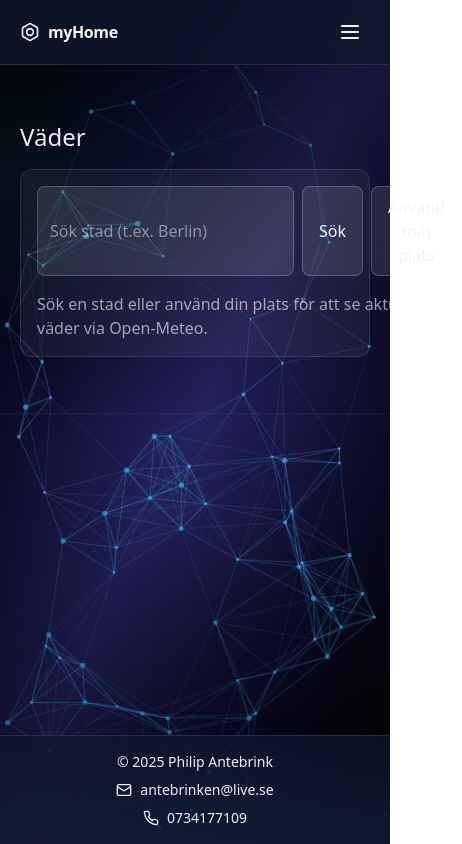
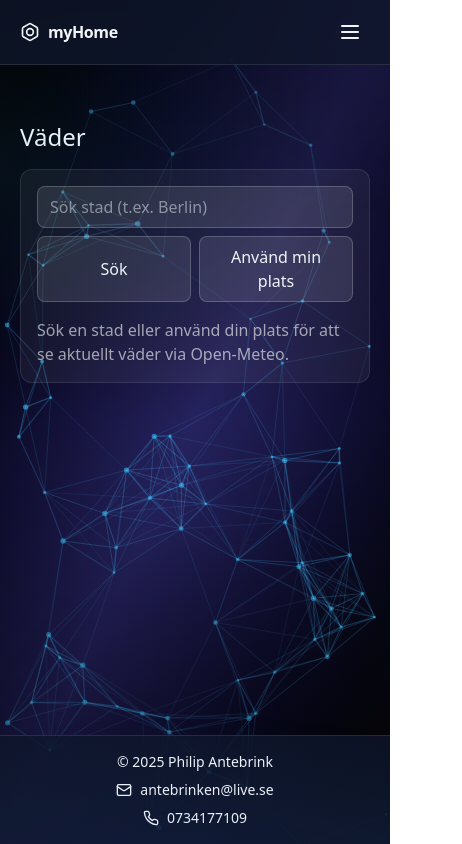
Before and after one commit to antebrinken/myHome, a React (Vite) app: page /weather in a window 390 px wide. Shown: the whole page, 462 px wide, since content can reach past the window. Built offline with nearby package versions, Linux system fonts and the light colour scheme.

Commit message:
Update: Cleanup

```diff
--- a/src/components/Page.tsx
+++ b/src/components/Page.tsx
@@ -2,7 +2,7 @@ import type { PropsWithChildren } from 'react'
 
 export default function Page({ children, id }: PropsWithChildren<{ id?: string }>) {
   return (
-    <main id={id} className="py-14 border-b border-white/5">
+    <main id={id} className="py-14">
       <div className="max-w-[1100px] mx-auto px-5">
         {children}
       </div>
--- a/src/pages/Settings.tsx
+++ b/src/pages/Settings.tsx
@@ -99,7 +99,7 @@ export default function SettingsPage() {
       </section>
 
       <section className="bg-rose-500/10 border border-rose-500/30 rounded-2xl p-5">
-        <h2 className="text-xl mb-2 text-rose-300">Farlig zon</h2>
+        <h2 className="text-xl mb-2 text-rose-300">Radera konto</h2>
         <p className="text-sm text-white/70 mb-3">Detta kommer permanent att ta bort ditt konto och lokalt lagrad data.</p>
         <button className="rounded-lg border border-rose-500/40 bg-rose-500/20 px-4 py-2 hover:bg-rose-500/30" onClick={onDelete}>Ta bort konto</button>
       </section>
--- a/src/pages/WeatherPage.tsx
+++ b/src/pages/WeatherPage.tsx
@@ -90,10 +90,12 @@ export default function WeatherPage() {
     <Page id="weather">
       <h2 className="text-2xl mb-4">Väder</h2>
       <Card className="p-4 grid gap-4">
-        <form onSubmit={onSearch} className="flex gap-2">
-          <input className="flex-1 bg-white/10 border border-white/20 rounded-lg px-3 py-2" placeholder="Sök stad (t.ex. Berlin)" value={city} onChange={(e) => setCity(e.target.value)} />
-          <button className="rounded-lg border border-white/20 bg-white/10 px-4 py-2 hover:bg-white/20" type="submit">Sök</button>
-          <button className="rounded-lg border border-white/20 bg-white/10 px-4 py-2 hover:bg-white/20" type="button" onClick={useMyLocation}>Använd min plats</button>
+        <form onSubmit={onSearch} className="flex flex-col sm:flex-row gap-2">
+          <input className="w-full sm:flex-1 bg-white/10 border border-white/20 rounded-lg px-3 py-2" placeholder="Sök stad (t.ex. Berlin)" value={city} onChange={(e) => setCity(e.target.value)} />
+          <div className="flex gap-2 sm:ml-0">
+            <button className="w-full sm:w-auto rounded-lg border border-white/20 bg-white/10 px-4 py-2 hover:bg-white/20" type="submit">Sök</button>
+            <button className="w-full sm:w-auto rounded-lg border border-white/20 bg-white/10 px-4 py-2 hover:bg-white/20" type="button" onClick={useMyLocation}>Använd min plats</button>
+          </div>
         </form>
 
         {loading && (
```
